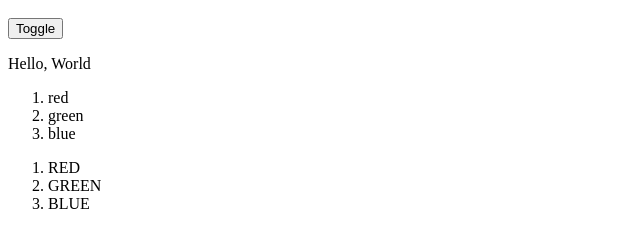
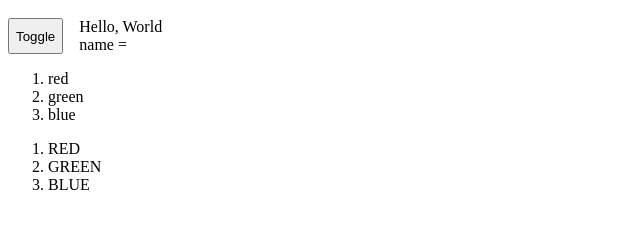
Before and after one commit to mvolkmann/alpine-examples, a plain HTML site: page include-html/demo.html in a window 1280 px wide. Shown: the part 48-296 px from the top of the page, without its empty margins (0-640 px from the left). Drawn offline with nearby package versions, Linux system fonts and the light colour scheme.

Commit message:
progress

```diff
--- a/include-html/demo.html
+++ b/include-html/demo.html
@@ -5,39 +5,24 @@
       defer
       src="https://cdn.jsdelivr.net/npm/alpinejs@3.x.x/dist/cdn.min.js"
     ></script>
-    <script>
-      const { href } = location;
-      const lastSlashIndex = href.lastIndexOf("/");
-      const urlPrefix = href.substring(0, lastSlashIndex + 1);
-
-      function includeHTML() {
-        // Find the first element that contains the include attribute.
-        const element = document.querySelector("[include");
-        if (!element) return; // no more found
-
-        const xhr = new XMLHttpRequest();
-        xhr.onload = () => {
-          element.innerHTML = xhr.responseText;
-          element.removeAttribute("include");
-          // Make a recursive call to process remaining elements
-          // with the w3-include-html attribute.
-          includeHTML();
-        };
-
-        const file = element.getAttribute("include");
-        xhr.open("GET", urlPrefix + file, true);
-        xhr.send();
-      }
-
-      window.onload = includeHTML;
-    </script>
+    <script src="include.js"></script>
   </head>
   <body x-data="{show: true}">
     <h1>Include Demo</h1>
-    <button @click="show = !show">Toggle</button>
-    <div x-show="show">
-      <div include="greeting.html" x-data="{name: 'World'}"></div>
+    <div style="display: flex; gap: 1rem">
+      <button @click="show = !show">Toggle</button>
+      <span x-show="show">
+        <!-- The file greeting.html defines a component.
+             We can pass scoped data to it using x-data. -->
+        <span include="greeting.html" x-data="{name: 'World'}"></span>
+        <!-- This shows that "name" is not available
+             outside the previous component. -->
+        <div>name = <span x-text="name"></span></div>
+      </span>
     </div>
+
+    <!-- The file colors.html defines a component.
+         We can pass scoped data to it using x-data. -->
     <div include="colors.html"></div>
     <div include="colors.html" x-data="{upper: true}"></div>
   </body>
--- a/include-html/greeting.html
+++ b/include-html/greeting.html
@@ -1 +1 @@
-<p>Hello, <span x-text="name"></span></p>
+<p style="margin: 0">Hello, <span x-text="name"></span></p>
--- /dev/null
+++ b/include-html/include.js
@@ -0,0 +1,24 @@
+const { href } = location;
+const lastSlashIndex = href.lastIndexOf("/");
+const urlPrefix = href.substring(0, lastSlashIndex + 1);
+
+function includeHTML() {
+  // Find the first element that contains the include attribute.
+  const element = document.querySelector("[include");
+  if (!element) return; // no more found
+
+  const xhr = new XMLHttpRequest();
+  xhr.onload = () => {
+    element.innerHTML = xhr.responseText;
+    element.removeAttribute("include");
+    // Make a recursive call to process remaining elements
+    // with the w3-include-html attribute.
+    includeHTML();
+  };
+
+  const file = element.getAttribute("include");
+  xhr.open("GET", urlPrefix + file, true);
+  xhr.send();
+}
+
+window.onload = includeHTML;
```
